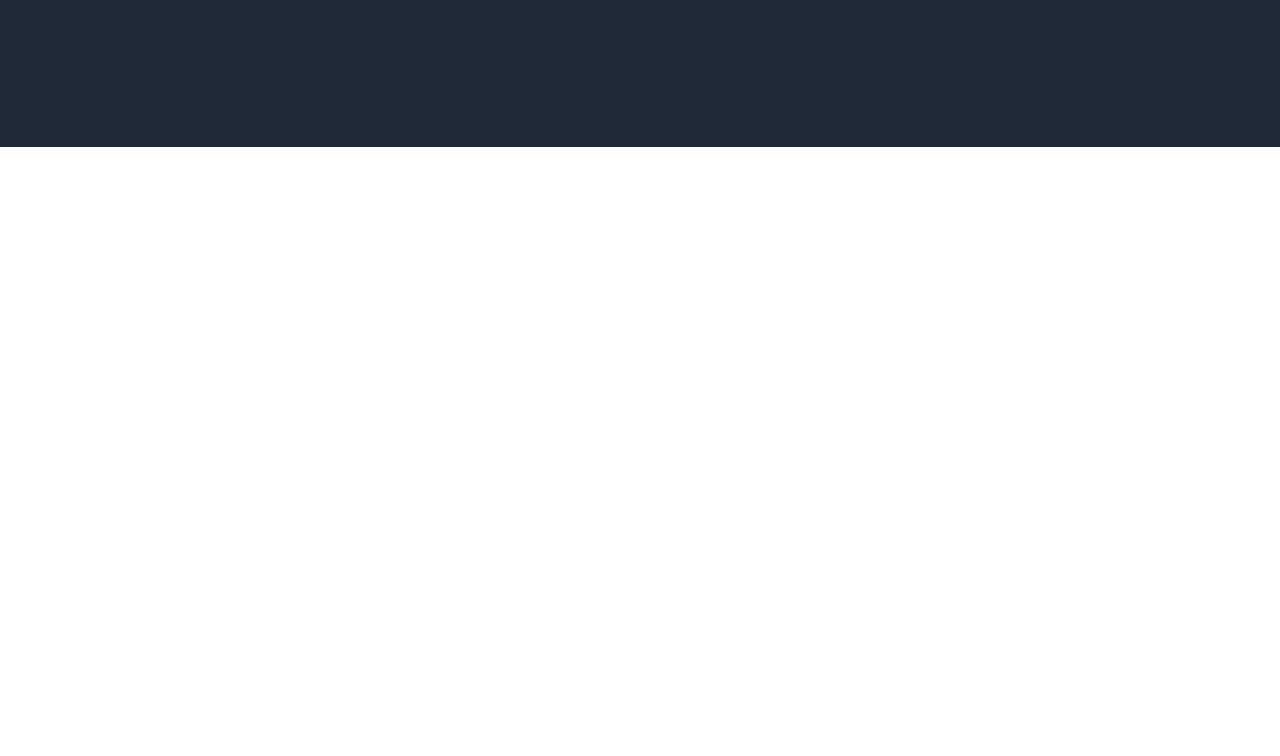
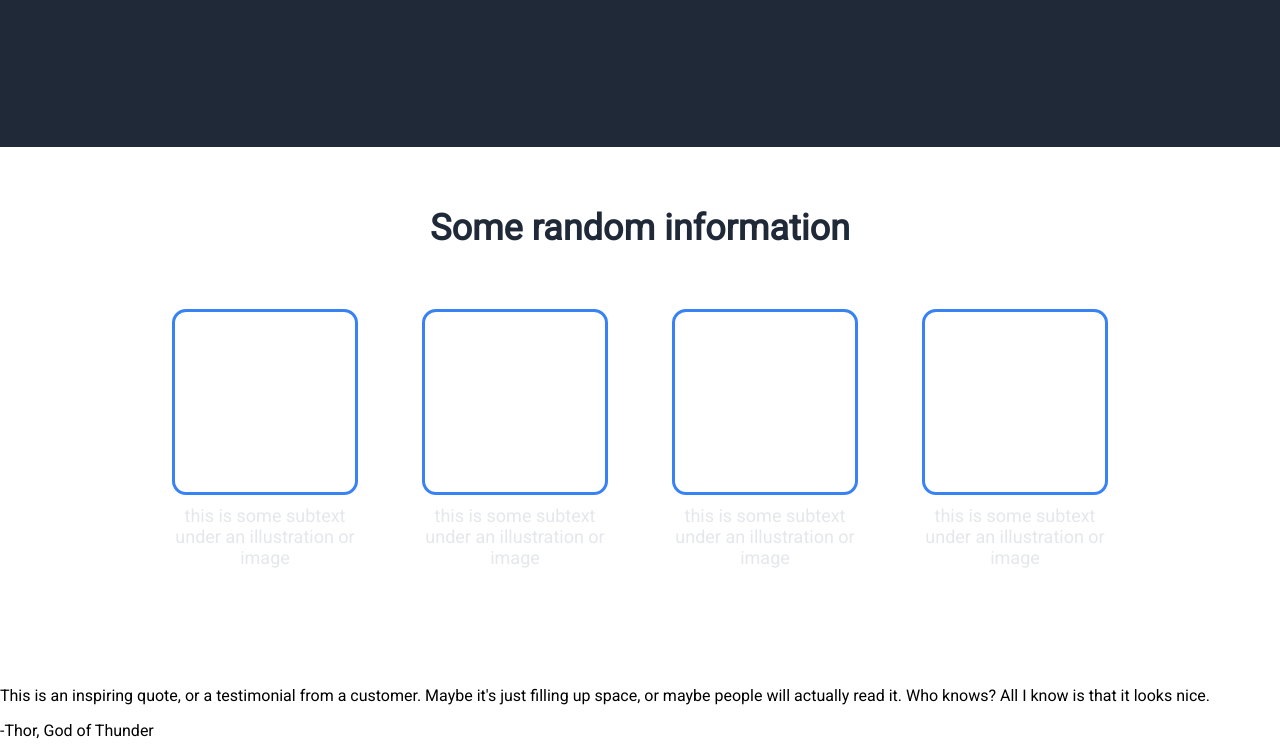
Before and after one commit to RakhmanIbrayev/landing-page, a plain HTML site: page index.html in a window 1280 px wide. Shown: the part 449-1205 px from the top of the page. Before the commit the page ends 800 px from the top, so only its background shows below. Drawn offline with Linux system fonts and the light colour scheme.

Commit message:
Add first part of content section with info

```diff
--- a/index.html
+++ b/index.html
@@ -35,19 +35,37 @@
     </div>
 
     <div class="content">
-
-    </div>
-
-    <div class="quote">
-
+        <h1 class="info-title">
+            Some random information
+        </h1>
+        <div class="cards">
+            <div class="item">
+                <div class="card"></div>
+                <p class="text">this is some subtext under an illustration or image</p>
+            </div>
+            <div class="item">
+                <div class="card"></div>
+                <p class="text">this is some subtext under an illustration or image</p>
+            </div>
+            <div class="item">
+                <div class="card"></div>
+                <p class="text">this is some subtext under an illustration or image</p>
+            </div>
+            <div class="item">
+                <div class="card"></div>
+                <p class="text">this is some subtext under an illustration or image</p>
+            </div>
+        </div>
+        <div class="quote">
+            <p>This is an inspiring quote, or a testimonial from a customer. Maybe it's just filling up space, or maybe people will actually read it. Who knows? All I know is that it looks nice.</p>
+            <p class="author">-Thor, God of Thunder</p>
+        </div>
     </div>
 
     <div class="sign-up">
-
     </div>
 
     <div class="footer">
-
     </div>
 </body>
 </html>
--- a/style.css
+++ b/style.css
@@ -61,7 +61,7 @@ body {
     padding: 10px 30px;
 }
 
-a, .hero-description, .hero-right, .hero .sign-up {
+a, .hero-description, .hero-right, .hero .sign-up, .text {
     font-size: 18px;
     color: #E5E7EB;
     text-decoration: none;
@@ -70,3 +70,41 @@ a, .hero-description, .hero-right, .hero .sign-up {
 .header, .hero {
     background-color: #1F2937;
 }
+
+.content {
+    flex: 1;
+}
+
+.info-title {
+    font-size: 36px;
+    font-weight: 900;
+    color: #1F2937;
+    text-align: center;
+    margin: 60px 0;
+}
+
+.cards {
+    display: flex;
+    align-items: center;
+    justify-content: center;
+    gap: 50px;
+    margin-bottom: 100px;
+}
+
+.item {
+    max-width: 200px;
+}
+
+.card {
+    border: 3px solid #3882F6;
+    border-radius: 14px;
+    width: 180px;
+    height: 180px;
+    margin-left: auto;
+    margin-right: auto;
+}
+
+.text {
+    text-align: center;
+    margin-top: 10px;
+}
```
